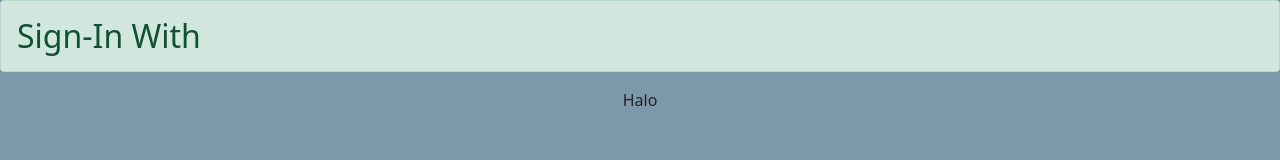
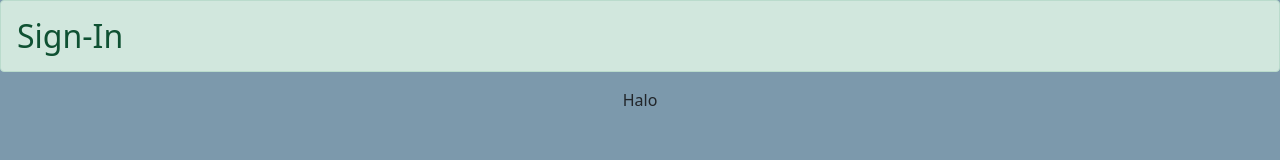
Before and after one commit to yasminazzahra/Consume_20190140005, a plain HTML site: page index.html in a window 1280 px wide. Drawn offline with nearby package versions, Linux system fonts and the light colour scheme.

Commit message:
update baru

```diff
--- a/index.html
+++ b/index.html
@@ -12,7 +12,7 @@
 		<link rel="stylesheet" href="index.js">
 </head>
 <body>
-	<h2 class="alert alert-success">Sign-In With</h2>
+	<h2 class="alert alert-success">Sign-In</h2>
 	<p style="text-align:center">Halo</p>
   <div class="g-signin2" data-onsuccess="onSignIn"></div>
 
```
